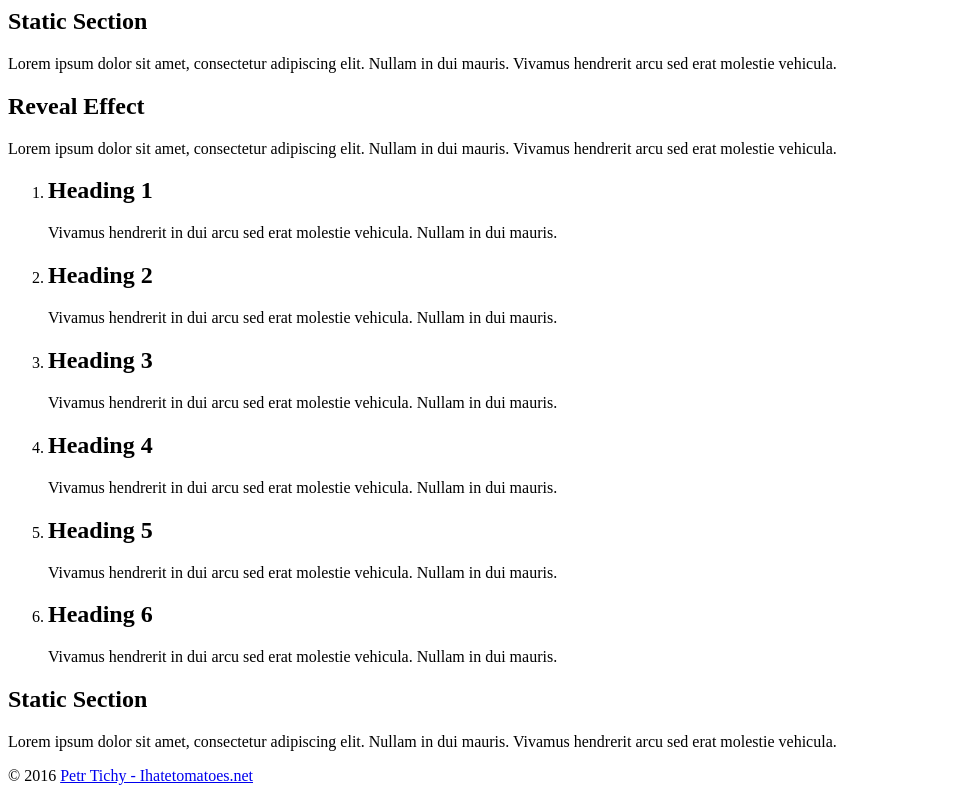
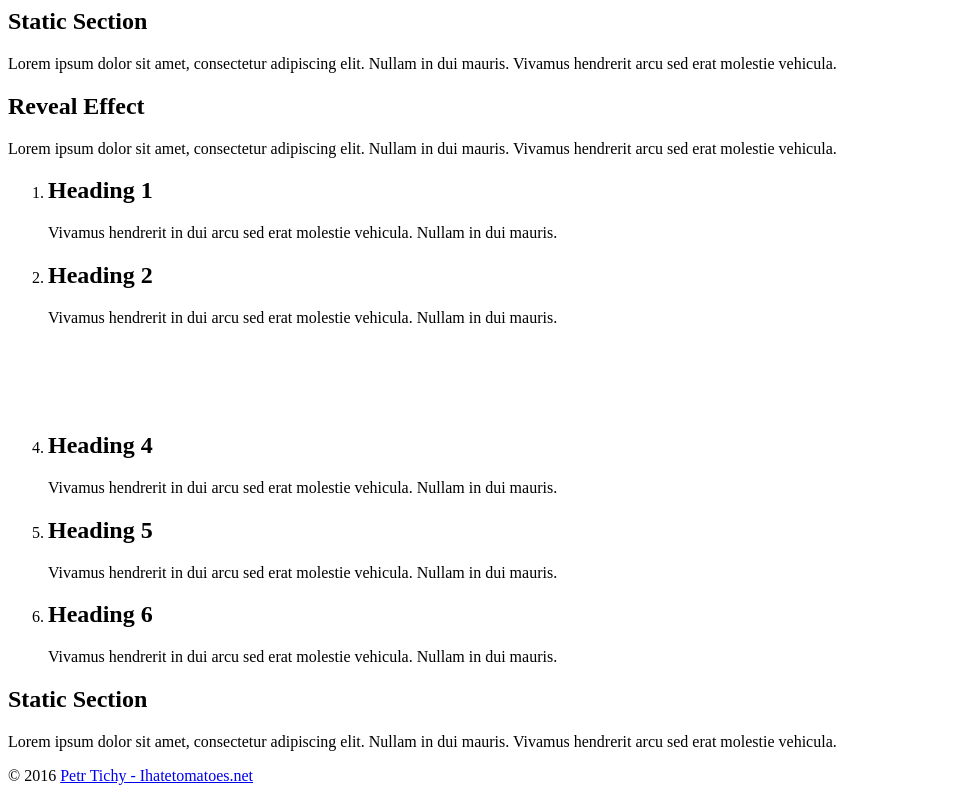
Before and after one commit to yvesvinckier/GatsbyScrollmagicDemos, a Gatsby site: page /pen in a window 1280 px wide. Shown: the part 260-1055 px from the top of the page, without its empty margins (0-967 px from the left). Built offline with nearby package versions, Linux system fonts and the light colour scheme; Gatsby itself is replaced by a stand-in of ours.

Commit message:
install gsap

```diff
--- a/package.json
+++ b/package.json
@@ -13,6 +13,7 @@
     "gatsby-plugin-sharp": "^2.0.7",
     "gatsby-source-filesystem": "^2.0.8",
     "gatsby-transformer-sharp": "^2.1.4",
+    "gsap": "^2.0.2",
     "node-sass": "^4.10.0",
     "react": "^16.5.1",
     "react-dom": "^16.5.1",
--- a/src/pages/pen.js
+++ b/src/pages/pen.js
@@ -1,7 +1,19 @@
 import React, { Component } from "react";
+import { TweenMax } from "gsap/all";
 import imgPen from '../assets/images/img_pen-landscape.png'
 
 class Pen extends Component {
+
+    constructor(props) {
+        super(props);
+        // part1 trigger
+        this.part1Trigger = null;
+    }
+
+    componentDidMount() {
+        // move the pen body up to connect with the first part
+        TweenMax.set('.part3', { y: -572 })
+    }
     render() {
         return (
 
```
Also changed, not shown: 1 other file.
